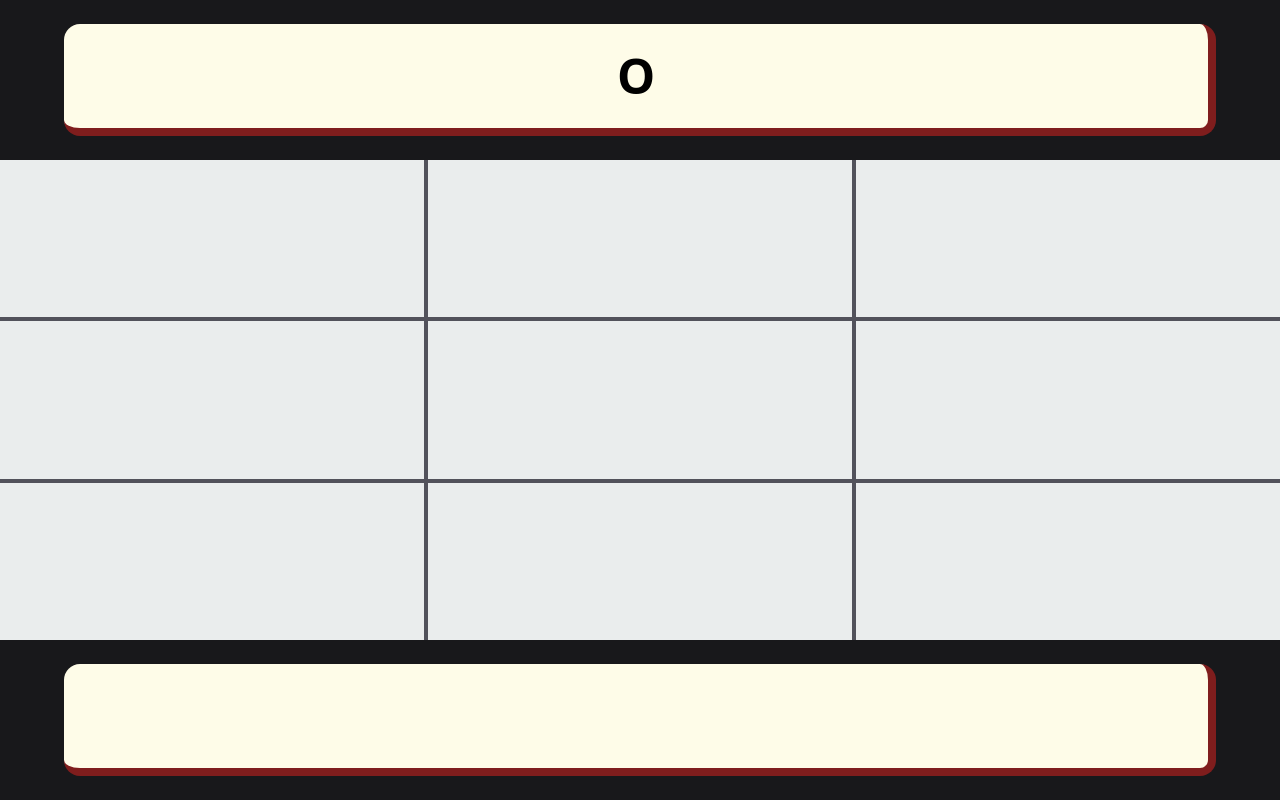
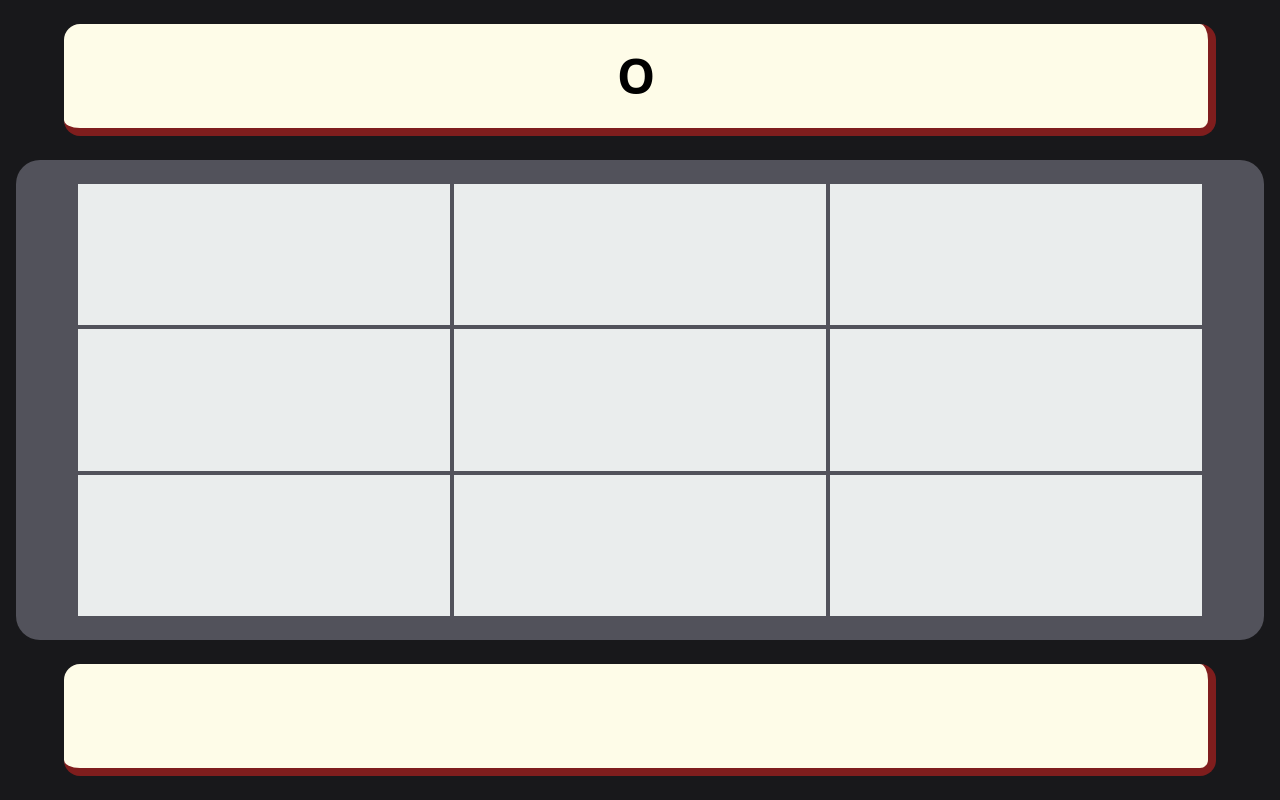
Before and after one commit to captainkapnap/kapericom, a Next.js app: page /portfolio/templates/tictactoe-dnd in a window 1280 px wide. Built offline with nearby package versions, Linux system fonts and the light colour scheme.

Commit message:
almost finished ttt

```diff
--- a/src/pages/portfolio/templates/tictactoe-dnd.tsx
+++ b/src/pages/portfolio/templates/tictactoe-dnd.tsx
@@ -127,12 +127,14 @@ function ICodeThis() {
     function SetupGameBoard() {
 
         return (
-            <div className='gameBoard bg-zinc-600 h-3/5 grid gap-1 grid-cols-3 grid-rows-3'>
-                {containers.map((id) => (
-                    <Droppable id={id} key={id}>
-                        {eachSquareState[id]}
-                    </Droppable>
-                ))}
+            <div className='bg-zinc-600 h-3/5 flex justify-center items-center rounded-3xl mx-4'>
+                <div className='grid gap-1 grid-cols-3 grid-rows-3 h-[90%] w-[90%]'>
+                    {containers.map((id) => (
+                        <Droppable id={id} key={id}>
+                            {eachSquareState[id]}
+                        </Droppable>
+                    ))}
+                </div>
             </div>
         )
 
```
